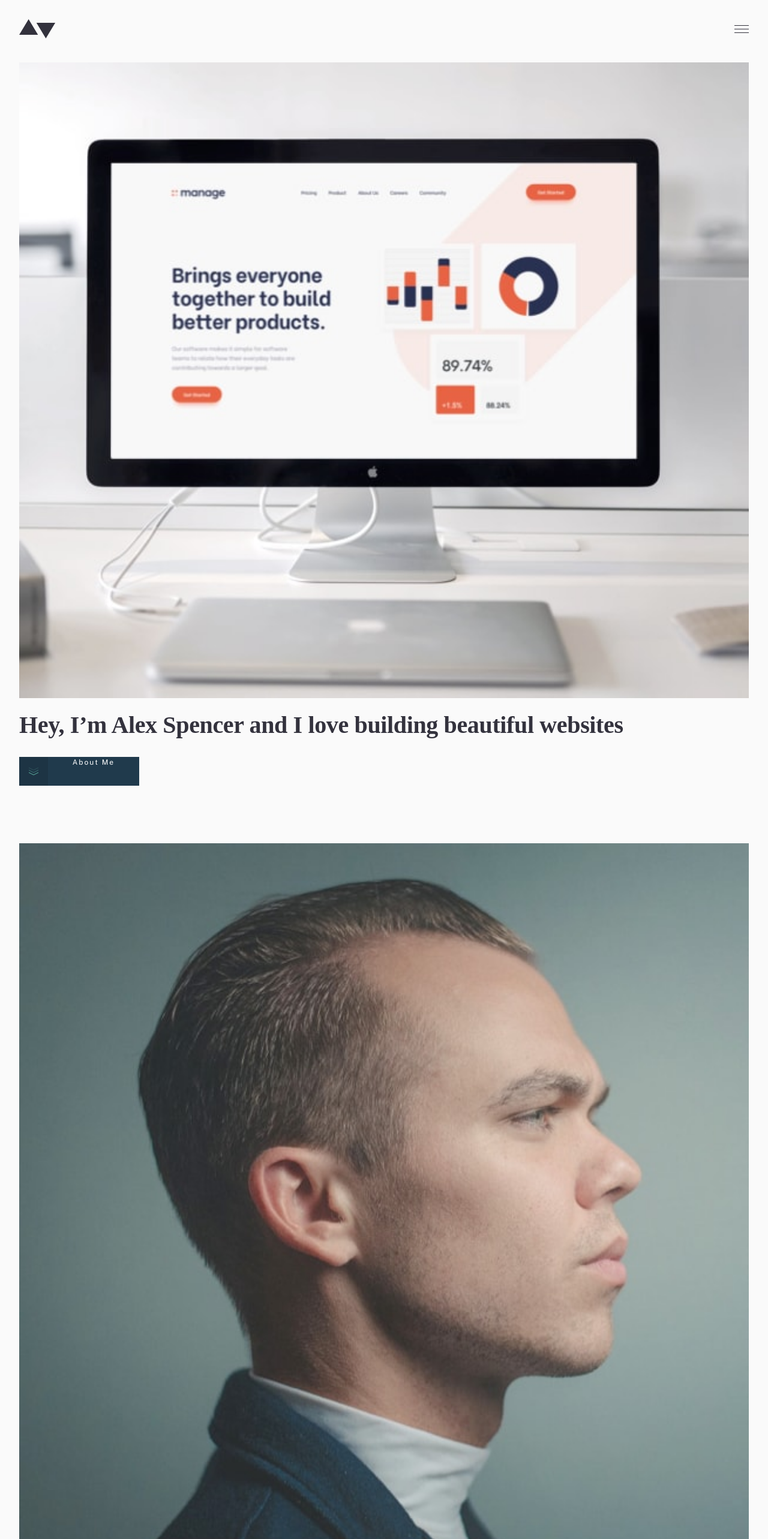
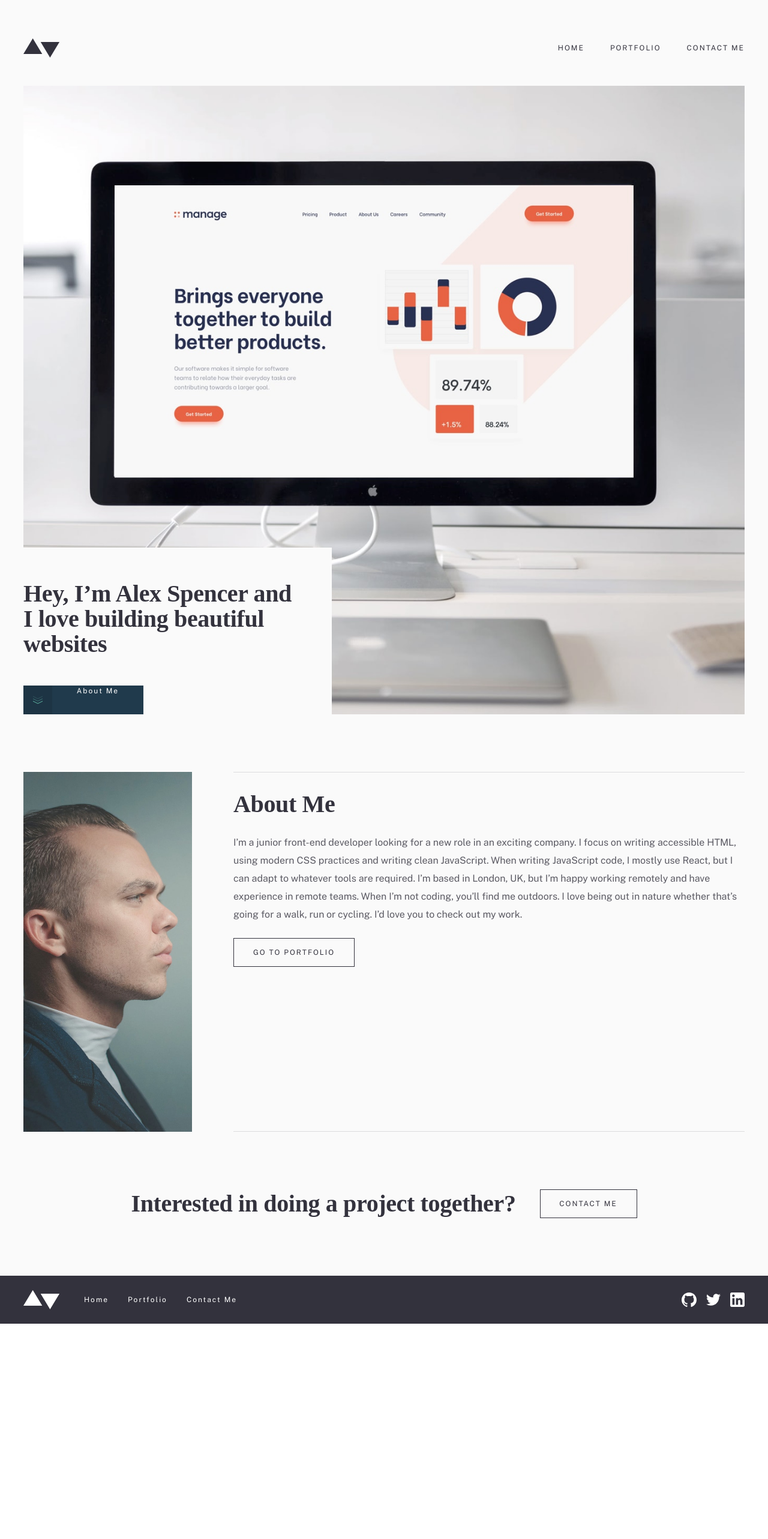
Before and after one commit to Shaimaa01/minimalist-portfolio-website, a React (Vite) app: page /portfolio in a window 1280 px wide. Shown: the top 2566 px of the page at 60% size. After the commit the page ends 2207 px from the top, so only its background shows below. Built offline with nearby package versions, Linux system fonts and the light colour scheme; a web font is replaced by a local one.

Commit message:
feat: Add responsive styles for tablet homepage

```diff
--- a/src/components/ContactCTA.tsx
+++ b/src/components/ContactCTA.tsx
@@ -1,11 +1,11 @@
 export const ContactCTA = () => {
   return (
-    <section className="mt-[115px] flex flex-col items-center justify-center gap-[40px] px-[32px] text-center">
+    <section className="mt-[115px] md:mt-[96px] flex flex-col md:flex-row items-center justify-center gap-[40px] px-[32px] md:px-[39px] text-center md:text-left">
       <h3 className="text-GrayishDarkBlue text-[40px] leading-[42px] font-bold tracking-[-0.36px]">
         Interested in doing a project together?
       </h3>
 
-      <button className="border-GrayishDarkBlue text-GrayishDarkBlue cursor-pointer flex h-[48px] w-[162px] items-center justify-center border text-[12px] tracking-[2px] uppercase">
+      <button className="border-GrayishDarkBlue text-GrayishDarkBlue flex h-[48px] w-[162px] cursor-pointer items-center justify-center border text-[12px] tracking-[2px] uppercase">
         Contact Me
       </button>
     </section>
--- a/src/components/Footer.tsx
+++ b/src/components/Footer.tsx
@@ -1,35 +1,38 @@
-
-
-import logoWhite from '@/assets/images/whiteLogo.svg';
-import githubIcon from '@/assets/images/icons/github.svg';
-import { TwitterIcon } from '@/components/icons/TwitterIcon';
-import linkedinIcon from '@/assets/images/icons/linkedin.svg';
+import logoWhite from "@/assets/images/whiteLogo.svg";
+import githubIcon from "@/assets/images/icons/github.svg";
+import { TwitterIcon } from "@/components/icons/TwitterIcon";
+import linkedinIcon from "@/assets/images/icons/linkedin.svg";
 
 export const Footer = () => {
   return (
-    <footer className=" mt-[80px] bg-GrayishDarkBlue py-[56px] text-white  flex flex-col gap-[40px] items-center">
-
-
+    <footer className="bg-GrayishDarkBlue mt-[80px] md:py-[24px] md:px-[39px] flex flex-col items-center md:justify-between gap-[40px] py-[56px] text-white md:mt-[96px] md:flex-row">
+      <div className="flex gap-[40px] flex-col md:flex-row">
         <img src={logoWhite} alt="Company logo" />
 
+        <ul className="flex flex-col items-center gap-[32px] text-[12px] tracking-[2px] md:flex-row">
+          <li>
+            <a href="/">Home</a>
+          </li>
+          <li>
+            <a href="/portfolio">Portfolio</a>
+          </li>
+          <li>
+            <a href="/contact">Contact Me</a>
+          </li>
+        </ul>
+      </div>
 
-
-          <ul className="flex flex-col gap-[32px] items-center text-[12px] tracking-[2px]  ">
-            <li><a href="/">Home</a></li>
-            <li><a href="/portfolio">Portfolio</a></li>
-            <li><a href="/contact">Contact Me</a></li>
-          </ul>
-
-
-
-        <div className=" flex items-center justify-center gap-[16px]">
-          <a href="#"><img src={githubIcon} alt="GitHub" /></a>
-         <a href="#">
-            <TwitterIcon className="h-5 w-6 text-white" />
-          </a>
-          <a href="#"><img src={linkedinIcon} alt="LinkedIn" /></a>
-        </div>
-
+      <div className="flex items-center justify-center gap-[16px]">
+        <a href="#">
+          <img src={githubIcon} alt="GitHub" />
+        </a>
+        <a href="#">
+          <TwitterIcon className="h-5 w-6 text-white" />
+        </a>
+        <a href="#">
+          <img src={linkedinIcon} alt="LinkedIn" />
+        </a>
+      </div>
     </footer>
   );
 };
--- a/src/components/Header.tsx
+++ b/src/components/Header.tsx
@@ -3,9 +3,17 @@ import hamburgerIcon from "@/assets/images/icons/hamburger.svg";
 
 export const Header = () => {
   return (
-    <header className="flex items-center justify-between px-[32px] pt-[32px] pb-[40px]">
+    <header className="flex items-center justify-between px-[32px] md:px-[39px] pt-[32px] md:pt-[64px] pb-[40px] md:pb-[47px]">
       <img src={logo} alt="Company logo" />
-      <img src={hamburgerIcon} alt="Menu button" />
+      <img src={hamburgerIcon} alt="Menu button" className="md:hidden" />
+
+      <nav className="hidden md:block">
+        <ul className="flex items-center gap-[43px] text-[12px] uppercase tracking-[2px] text-GrayishDarkBlue">
+          <li><a href="/" className="hover:text-SlightlyDesaturatedCyan">Home</a></li>
+          <li><a href="/portfolio" className="hover:text-SlightlyDesaturatedCyan">Portfolio</a></li>
+          <li><a href="/contact" className="hover:text-SlightlyDesaturatedCyan">Contact Me</a></li>
+        </ul>
+      </nav>
     </header>
   );
 };
--- a/src/pages/HomePage.tsx
+++ b/src/pages/HomePage.tsx
@@ -3,7 +3,7 @@ import { AboutSection } from "./home/AboutSection";
 
 export const HomePage = () => {
   return (
-    <main className="px-[32px]">
+    <main className="px-[32px] md:px-[39px]">
       <HeroSection />
       <AboutSection />
     </main>
--- a/src/pages/home/AboutSection.tsx
+++ b/src/pages/home/AboutSection.tsx
@@ -1,15 +1,21 @@
-import aboutImage from "@/assets/images/homepage/mobile/image-homepage-profile@2x.jpg";
+import profileImageMobile from "@/assets/images/homepage/mobile/image-homepage-profile@2x.jpg";
+import profileImageTablet from "@/assets/images/homepage/tablet/image-homepage-profile@2x.jpg";
 
 export const AboutSection = () => {
   return (
-    <section className="mt-[96px]">
-      <img
-        src={aboutImage}
+    <section className="mt-[96px] md:flex md:gap-[69px] md:justify-between">
+      <picture>
+        <source media="(min-width: 768px)" srcSet={profileImageTablet} />
+
+         <img
+        src={profileImageMobile}
         alt="Portrait of Alex Spencer"
-        className="w-full object-cover"
+        className="w-full md:min-w-[281px] h-full object-cover"
       />
+      </picture>
 
-      <div className="border-GrayishDarkBlue/15 mt-[32px] border-y pt-[32px] pb-[51px]">
+
+      <div className="border-GrayishDarkBlue/15 mt-[32px] md:mt-0 border-y pt-[32px] pb-[51px] md:h-[600px]">
         <h2 className="text-GrayishDarkBlue text-[40px] leading-[42px] font-bold tracking-[-0.36px]">
           About Me
         </h2>
--- a/src/pages/home/HeroSection.tsx
+++ b/src/pages/home/HeroSection.tsx
@@ -1,18 +1,24 @@
-import heroImage from "@/assets/images/homepage/mobile/image-homepage-hero@2x.jpg";
+import heroImageMobile from "@/assets/images/homepage/mobile/image-homepage-hero@2x.jpg";
+import heroImageTablet from "@/assets/images/homepage/tablet/image-homepage-hero@2x.jpg";
 import downArrows from "@/assets/images/icons/down-arrows.svg";
 
 export const HeroSection = () => {
   return (
-    <section>
+    <section className="relative">
+      <picture>
+        <source media="(min-width: 768px)" srcSet={heroImageTablet} />
+
         <img
-        src={heroImage}
+          src={heroImageMobile}
           alt="Portfolio preview on a monitor"
           className="w-full object-contain"
         />
-      <h1 className="text-GrayishDarkBlue pt-[24px] text-[40px] leading-[42px] font-bold tracking-[-0.36px]">
+      </picture>
+      <div className="md:absolute bottom-0 bg-VeryLightGray md:w-[514px] md:h-[278px] ">
+        <h1 className="text-GrayishDarkBlue pt-[24px] md:pt-[56px] md:pr-[56px] text-[40px] leading-[42px] font-bold tracking-[-0.36px]">
           Hey, I’m Alex Spencer and I love building beautiful websites
         </h1>
-      <button className="bg-DarkBlue mt-[32px] flex h-[48px] w-[200px] cursor-pointer">
+        <button className="bg-DarkBlue mt-[32px] md:mt-[48px] flex h-[48px] w-[200px] cursor-pointer">
           <div className="flex h-full w-[48px] items-center justify-center bg-[#0000001a]">
             <img src={downArrows} alt="down arrow icon" />
           </div>
@@ -23,6 +29,7 @@ export const HeroSection = () => {
             About Me
           </a>
         </button>
+      </div>
     </section>
   );
 };
```
Also changed, not shown: src/components/icons/TwitterIcon.tsx (line endings or trailing spaces), 1 other file (tests, documents, lock files or other folders). Lines whose indentation alone changed are shown as unchanged.
